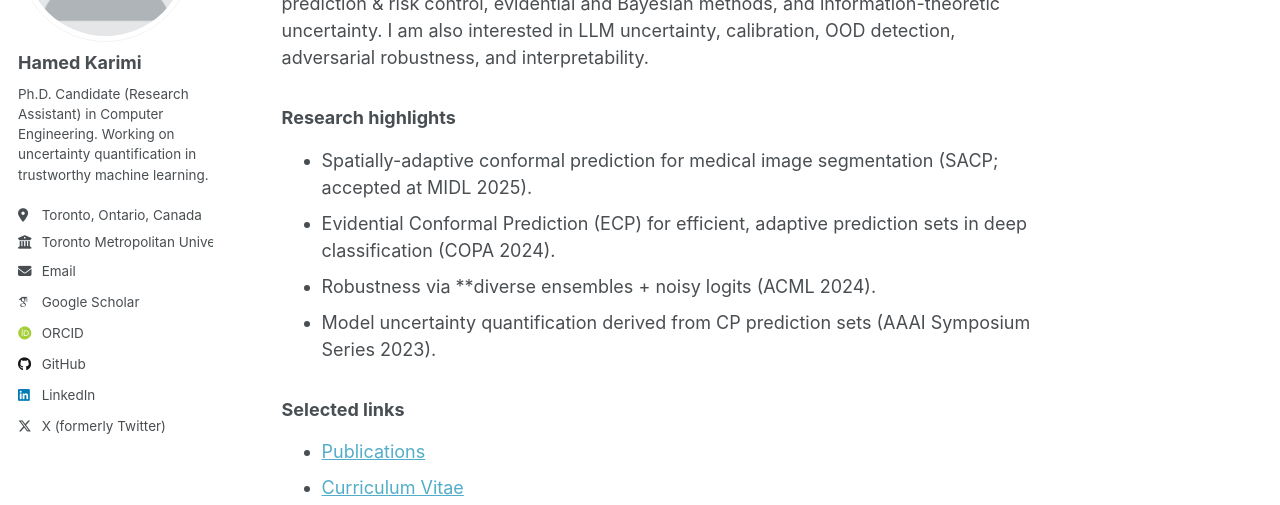
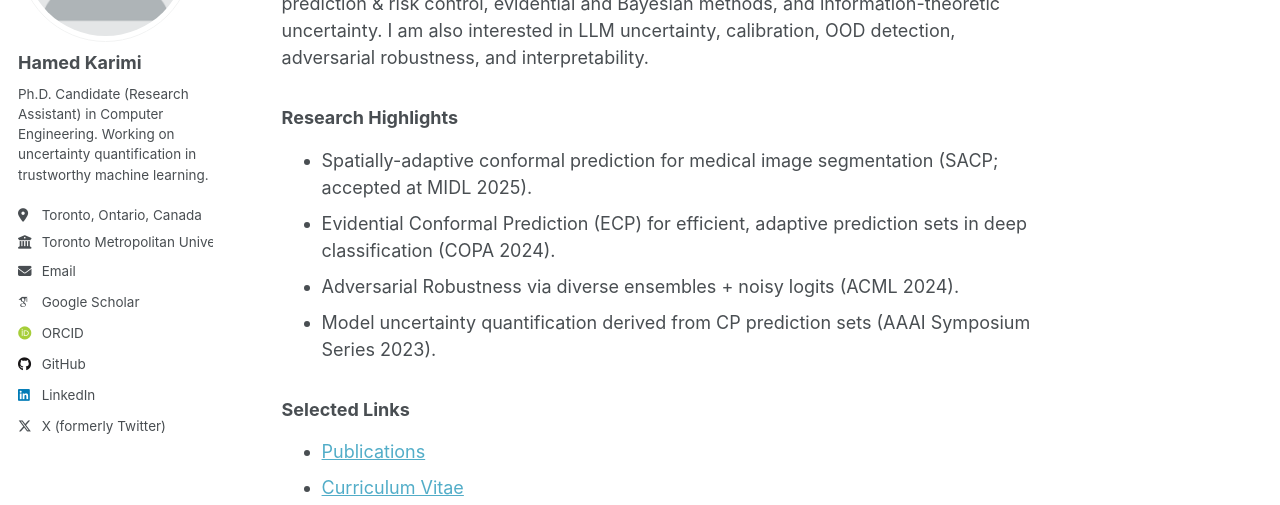
Before and after one commit to hamedmx/hamedmx.github.io, a Jekyll site: the page built from _pages/about.md, in a window 1280 px wide and 1169 px high. Shown: the part 232-737 px from the top of the window. Built offline with Jekyll 4.4.1, drawn with Linux system fonts in a browser that asks for light colours; some web fonts are replaced; a script that is not in the unit is left out.

Commit message:
Update about.md

```diff
--- a/_pages/about.md
+++ b/_pages/about.md
@@ -9,13 +9,13 @@ redirect_from:
 
 I am a Ph.D. candidate in Computer Engineering at Toronto Metropolitan University (TMU), affiliated with the Trustworthy AI Laboratory (TAILab). My research focuses on confidence and uncertainty quantification in deep neural networks, with emphasis on conformal prediction & risk control, evidential and Bayesian methods, and information-theoretic uncertainty. I am also interested in LLM uncertainty, calibration, OOD detection, adversarial robustness, and interpretability.
 
-### Research highlights
+### Research Highlights
 - Spatially-adaptive conformal prediction for medical image segmentation (SACP; accepted at MIDL 2025).
 - Evidential Conformal Prediction (ECP) for efficient, adaptive prediction sets in deep classification (COPA 2024).
-- Robustness via **diverse ensembles + noisy logits (ACML 2024).
+- Adversarial Robustness via diverse ensembles + noisy logits (ACML 2024).
 - Model uncertainty quantification derived from CP prediction sets (AAAI Symposium Series 2023).
 
-### Selected links
+### Selected Links
 - [Publications](/publications/)
 - [Curriculum Vitae](/cv/)
 - [GitHub](https://github.com/hamedmx)
```
